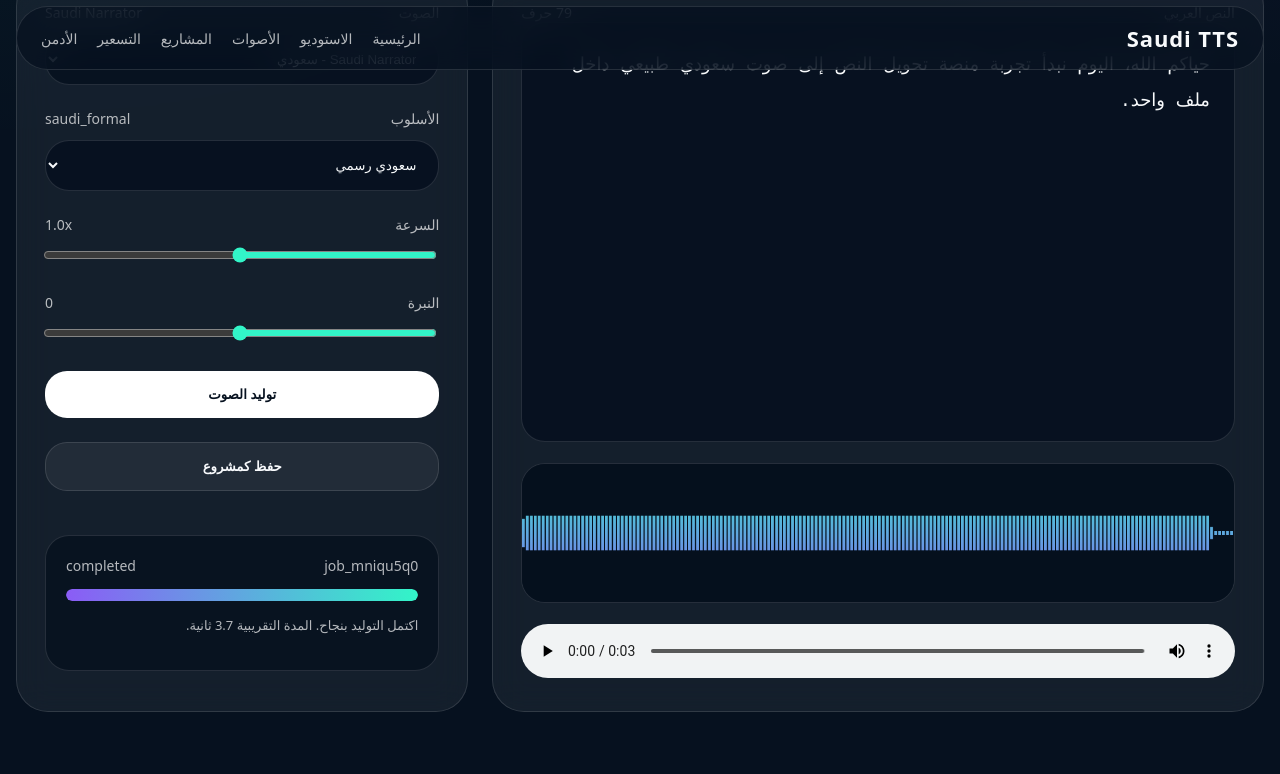
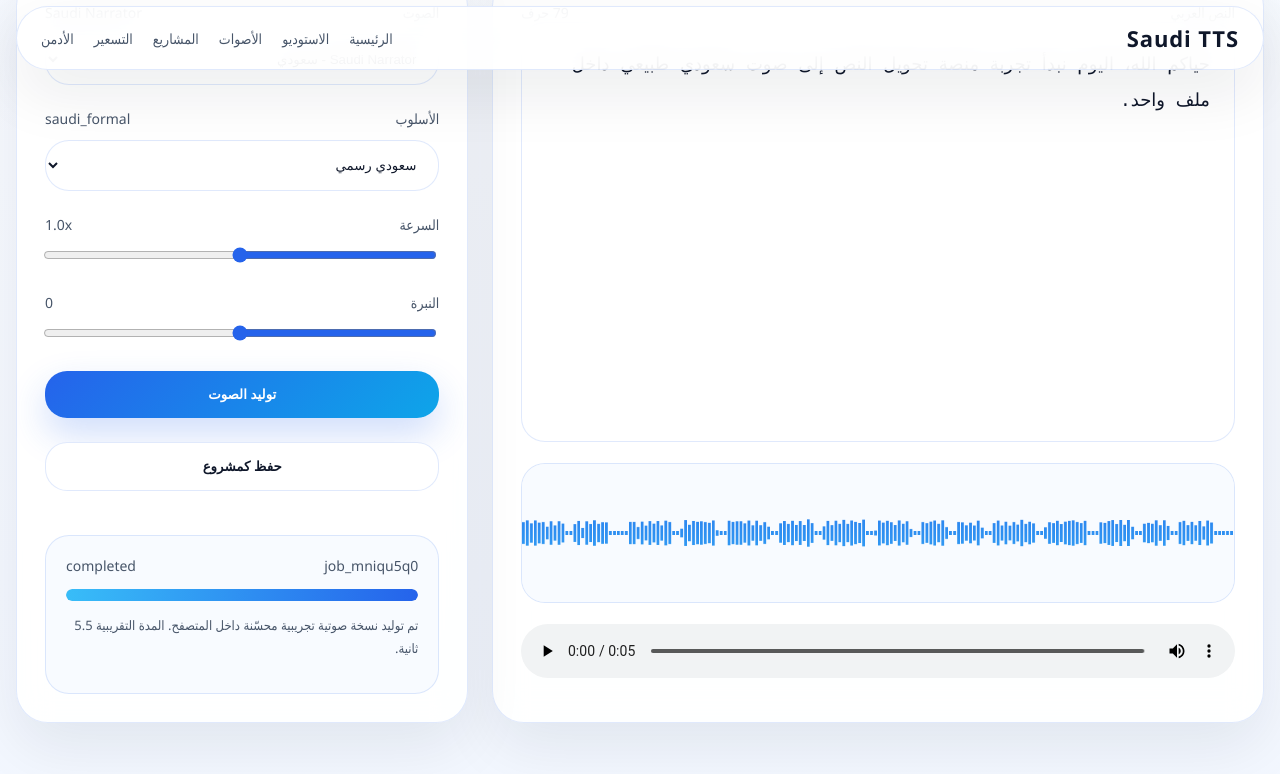
Before and after one commit to derlon2090-cpu/sounds, a plain HTML site: page index.html in a window 1280 px wide. Both pictures are taken after a click on the button "توليد الصوت". Shown: the part 914-1688 px from the top of the page. Drawn offline with Linux system fonts and the light colour scheme.

Commit message:
Add files via upload

```diff
--- a/index.html
+++ b/index.html
@@ -6,23 +6,26 @@
   <title>Saudi TTS Studio</title>
   <style>
     :root {
-      --bg: #06111f;
-      --panel: rgba(255, 255, 255, 0.06);
-      --border: rgba(255, 255, 255, 0.12);
-      --text: #f8fafc;
-      --muted: rgba(255, 255, 255, 0.7);
-      --neon: #32f5c8;
-      --violet: #8b5cf6;
+      --bg: #f4f8ff;
+      --panel: rgba(255, 255, 255, 0.92);
+      --border: rgba(37, 99, 235, 0.14);
+      --text: #0f172a;
+      --muted: #475569;
+      --neon: #2563eb;
+      --violet: #38bdf8;
+      --soft: #eaf2ff;
+      --shadow: 0 24px 60px rgba(15, 23, 42, 0.08);
     }
 
     * { box-sizing: border-box; }
     html { scroll-behavior: smooth; }
     body {
       margin: 0;
-      font-family: system-ui, -apple-system, BlinkMacSystemFont, "Segoe UI", sans-serif;
+      font-family: "Segoe UI", Tahoma, Arial, sans-serif;
       background:
-        radial-gradient(circle at top left, rgba(50, 245, 200, 0.12), transparent 30%),
-        radial-gradient(circle at top right, rgba(139, 92, 246, 0.16), transparent 28%),
+        radial-gradient(circle at top left, rgba(37, 99, 235, 0.10), transparent 30%),
+        radial-gradient(circle at top right, rgba(56, 189, 248, 0.14), transparent 28%),
+        linear-gradient(180deg, #ffffff, #f4f8ff 45%, #eaf2ff),
         var(--bg);
       color: var(--text);
     }
@@ -40,8 +43,9 @@
       padding: 16px 24px;
       border: 1px solid var(--border);
       border-radius: 999px;
-      background: rgba(6, 17, 31, 0.75);
+      background: rgba(255, 255, 255, 0.88);
       backdrop-filter: blur(18px);
+      box-shadow: var(--shadow);
     }
     .brand { font-size: 22px; font-weight: 800; letter-spacing: 0.04em; }
     .nav-links { display: flex; gap: 20px; flex-wrap: wrap; }
@@ -54,10 +58,11 @@
       display: inline-flex;
       padding: 10px 18px;
       border-radius: 999px;
-      border: 1px solid rgba(50, 245, 200, 0.25);
-      background: rgba(50, 245, 200, 0.08);
+      border: 1px solid rgba(37, 99, 235, 0.18);
+      background: #eef5ff;
       color: var(--neon);
       font-size: 14px;
+      font-weight: 700;
     }
     h1 { margin: 20px 0 0; font-size: clamp(46px, 6vw, 78px); line-height: 1.05; }
     .lead { max-width: 720px; color: var(--muted); line-height: 2; font-size: 18px; }
@@ -74,10 +79,10 @@
       justify-content: center;
       transition: 0.2s ease;
     }
-    .btn-primary { background: white; color: var(--bg); }
-    .btn-primary:hover { background: var(--neon); }
-    .btn-secondary { background: var(--panel); color: var(--text); border: 1px solid var(--border); }
-    .btn-secondary:hover { background: rgba(255, 255, 255, 0.1); }
+    .btn-primary { background: linear-gradient(135deg, #2563eb, #0ea5e9); color: #ffffff; box-shadow: 0 16px 36px rgba(37, 99, 235, 0.22); }
+    .btn-primary:hover { transform: translateY(-2px); filter: brightness(1.03); }
+    .btn-secondary { background: #ffffff; color: var(--text); border: 1px solid var(--border); }
+    .btn-secondary:hover { background: var(--soft); transform: translateY(-2px); }
 
     .card {
       border-radius: 32px;
@@ -85,10 +90,11 @@
       background: var(--panel);
       padding: 28px;
       backdrop-filter: blur(16px);
+      box-shadow: var(--shadow);
     }
     .wave-demo div, .wave-line {
       border-radius: 999px;
-      background: linear-gradient(270deg, var(--neon), var(--violet), rgba(255,255,255,0.15));
+      background: linear-gradient(270deg, #2563eb, #38bdf8, #dbeafe);
     }
     .wave-demo { display: flex; flex-direction: column; gap: 14px; margin-top: 18px; }
     .wave-demo div { height: 38px; }
@@ -103,7 +109,7 @@
       width: 100%;
       border-radius: 24px;
       border: 1px solid var(--border);
-      background: rgba(6, 17, 31, 0.82);
+      background: #ffffff;
       color: var(--text);
       outline: none;
     }
@@ -122,38 +128,38 @@
       margin-top: 20px;
       padding: 20px;
       border-radius: 24px;
-      background: rgba(6, 17, 31, 0.8);
+      background: #f8fbff;
       border: 1px solid var(--border);
     }
     .progress-track {
       margin-top: 14px;
       height: 12px;
       border-radius: 999px;
-      background: rgba(255,255,255,0.08);
+      background: #e2e8f0;
       overflow: hidden;
     }
     .progress-fill {
       width: 0%;
       height: 100%;
       border-radius: 999px;
-      background: linear-gradient(270deg, var(--neon), var(--violet));
+      background: linear-gradient(270deg, #2563eb, #38bdf8);
       transition: width 0.25s ease;
     }
     canvas {
       width: 100%;
       height: 140px;
       border-radius: 24px;
-      background: rgba(6, 17, 31, 0.8);
+      background: #f8fbff;
       border: 1px solid var(--border);
       margin-top: 16px;
     }
-    audio { width: 100%; margin-top: 16px; }
+    audio { width: 100%; margin-top: 16px; display: none; }
     .project-item {
       display: flex;
       justify-content: space-between;
       gap: 16px;
       padding: 18px 0;
-      border-bottom: 1px solid rgba(255,255,255,0.08);
+      border-bottom: 1px solid rgba(37, 99, 235, 0.1);
       color: var(--muted);
     }
     .mini { font-size: 13px; color: var(--muted); line-height: 1.8; }
@@ -330,9 +336,9 @@
 
   <script>
     const voices = [
-      { id: "voice_sa_narrator_01", name: "Saudi Narrator", accent: "سعودي", baseFreq: 172, gain: 0.50 },
-      { id: "voice_gulf_soft_01", name: "Gulf Soft", accent: "خليجي", baseFreq: 210, gain: 0.38 },
-      { id: "voice_sa_ad_01", name: "Ad Voice", accent: "إعلاني", baseFreq: 188, gain: 0.62 }
+      { id: "voice_sa_narrator_01", name: "Saudi Narrator", accent: "سعودي", baseFreq: 118, gain: 0.9, gender: "male" },
+      { id: "voice_gulf_soft_01", name: "Gulf Soft", accent: "خليجي", baseFreq: 186, gain: 0.78, gender: "female" },
+      { id: "voice_sa_ad_01", name: "Ad Voice", accent: "إعلاني", baseFreq: 142, gain: 1.0, gender: "male" }
     ];
 
     const scriptText = document.getElementById("scriptText");
@@ -362,6 +368,8 @@
     const SAMPLE_RATE = 22050;
     let latestBlobUrl = null;
     let latestDuration = 0;
+    let systemVoiceList = [];
+    let fallbackTimer = null;
 
     const replacements = {
       "0": "صفر", "1": "واحد", "2": "اثنان", "3": "ثلاثة", "4": "أربعة",
@@ -445,29 +453,81 @@
       return chunks;
     }
 
+    function refreshSystemVoices() {
+      if (!("speechSynthesis" in window)) return;
+      systemVoiceList = window.speechSynthesis.getVoices() || [];
+    }
+
+    function pickSystemArabicVoice() {
+      if (!systemVoiceList.length) refreshSystemVoices();
+      const selectedVoice = voices.find((voice) => voice.id === voiceSelect.value) || voices[0];
+      const arabicVoices = systemVoiceList.filter((voice) => (voice.lang || "").toLowerCase().startsWith("ar"));
+      if (!arabicVoices.length) return null;
+
+      const maleHints = ["male", "naayf", "hossam", "tarik", "mohammed", "maged"];
+      const femaleHints = ["female", "zira", "laila", "salma", "hoda", "mariam"];
+      const hints = selectedVoice.gender === "female" ? femaleHints : maleHints;
+
+      return arabicVoices.find((voice) =>
+        hints.some((hint) => `${voice.name} ${voice.voiceURI}`.toLowerCase().includes(hint))
+      ) || arabicVoices[0];
+    }
+
+    function estimateSpeechDuration(text) {
+      const len = normalizeArabicText(text).length;
+      return Math.max(1.2, Math.min(45, len / (11 * Number(speedRange.value))));
+    }
+
+    function formantsForChar(char) {
+      if ("ااهحعخ".includes(char)) return [700, 1220, 2600];
+      if ("ويمنبف".includes(char)) return [420, 980, 2200];
+      if ("يجشسززث".includes(char)) return [300, 2100, 3000];
+      if ("صضطظقغ".includes(char)) return [520, 1450, 2400];
+      if (".,،؛!?؟ ".includes(char)) return [0, 0, 0];
+      return [540, 1550, 2500];
+    }
+
     function synthesizeWaveform() {
       const selectedVoice = voices.find((voice) => voice.id === voiceSelect.value) || voices[0];
-      const styleGain = { saudi_formal: 0.52, saudi_youth: 0.46, gulf_soft: 0.38, promo: 0.65 };
+      const styleGain = { saudi_formal: 0.85, saudi_youth: 0.78, gulf_soft: 0.7, promo: 0.92 };
       const speed = Number(speedRange.value);
       const pitch = Number(pitchRange.value);
       const baseFrequency = selectedVoice.baseFreq * Math.pow(2, pitch / 12);
-      const gain = (styleGain[styleSelect.value] || selectedVoice.gain) * selectedVoice.gain;
+      const gain = (styleGain[styleSelect.value] || selectedVoice.gain) * selectedVoice.gain * 0.32;
       const chunks = splitChunks(normalizeArabicText(scriptText.value));
       const samples = [];
+      let phase = 0;
 
       chunks.forEach((chunk, index) => {
-        const duration = Math.max(0.55, Math.min(5.0, chunk.length / (22 * speed)));
-        const count = Math.floor(SAMPLE_RATE * duration);
-        const freq = baseFrequency + (index % 4) * 8;
+        const cleanChunk = chunk.replace(/\s+/g, " ").trim();
 
-        for (let i = 0; i < count; i++) {
-          const t = i / SAMPLE_RATE;
-          const env = Math.min(1, i / 500) * Math.min(1, (count - i) / 500);
-          const tone = Math.sin(2 * Math.PI * freq * t) + 0.35 * Math.sin(2 * Math.PI * freq * 2 * t);
-          samples.push(Math.max(-1, Math.min(1, tone * gain * env)));
+        for (let charIndex = 0; charIndex < cleanChunk.length; charIndex++) {
+          const char = cleanChunk[charIndex];
+          const isPause = " .,!؟?،؛".includes(char);
+          const duration = isPause ? 0.08 : Math.max(0.045, Math.min(0.13, 0.065 / speed));
+          const count = Math.floor(SAMPLE_RATE * duration);
+          const [f1, f2, f3] = formantsForChar(char);
+          const localPitch = baseFrequency + ((index + charIndex) % 5) * 3.5;
+
+          for (let i = 0; i < count; i++) {
+            const t = i / SAMPLE_RATE;
+            phase += (2 * Math.PI * localPitch) / SAMPLE_RATE;
+            const env = Math.sin((Math.PI * i) / Math.max(1, count - 1));
+            const vibrato = 1 + 0.015 * Math.sin(2 * Math.PI * 5.2 * t);
+            const glottal = 0.75 * Math.sin(phase * vibrato) + 0.2 * Math.sin(phase * 2.0) + 0.08 * Math.sin(phase * 3.0);
+            const aspiration = (Math.sin(phase * 7.1) + Math.sin(phase * 11.3)) * 0.015;
+            const vowel =
+              f1 === 0
+                ? 0
+                : (0.6 * Math.sin(2 * Math.PI * f1 * t) +
+                  0.28 * Math.sin(2 * Math.PI * f2 * t) +
+                  0.12 * Math.sin(2 * Math.PI * f3 * t)) * 0.18;
+            const sample = isPause ? 0 : (glottal * 0.82 + vowel + aspiration) * gain * env;
+            samples.push(Math.max(-1, Math.min(1, sample)));
+          }
         }
 
-        for (let i = 0; i < SAMPLE_RATE * 0.12; i++) samples.push(0);
+        for (let i = 0; i < SAMPLE_RATE * 0.08; i++) samples.push(0);
       });
 
       return new Float32Array(samples.length ? samples : [0]);
@@ -510,7 +570,7 @@
       const w = waveCanvas.width;
       const h = waveCanvas.height;
       ctx.clearRect(0, 0, w, h);
-      ctx.fillStyle = "rgba(6, 17, 31, 0.9)";
+      ctx.fillStyle = "#f8fbff";
       ctx.fillRect(0, 0, w, h);
       const bars = 180;
       const step = Math.max(1, Math.floor(floatSamples.length / bars));
@@ -523,11 +583,30 @@
         const barHeight = Math.max(6, peak * 180);
         const x = (i / bars) * w;
         const grad = ctx.createLinearGradient(x, 0, x, h);
-        grad.addColorStop(0, "#32f5c8");
-        grad.addColorStop(1, "#8b5cf6");
+        grad.addColorStop(0, "#2563eb");
+        grad.addColorStop(1, "#38bdf8");
         ctx.fillStyle = grad;
         ctx.fillRect(x, (h - barHeight) / 2, Math.max(2, w / bars - 2), barHeight);
       }
+    }
+
+    function playSystemSpeech(text, done) {
+      if (!("speechSynthesis" in window)) return false;
+
+      const systemVoice = pickSystemArabicVoice();
+      if (!systemVoice) return false;
+
+      window.speechSynthesis.cancel();
+      const utterance = new SpeechSynthesisUtterance(text);
+      utterance.lang = systemVoice.lang || "ar-SA";
+      utterance.voice = systemVoice;
+      utterance.rate = Number(speedRange.value);
+      utterance.pitch = Math.max(0.6, Math.min(1.6, 1 + Number(pitchRange.value) * 0.08));
+      utterance.volume = 1;
+      utterance.onend = done;
+      utterance.onerror = done;
+      window.speechSynthesis.speak(utterance);
+      return true;
     }
 
     async function generateAudio() {
@@ -543,14 +622,38 @@
       statusText.textContent = "تم استقبال النص، تجهيز المعالجة...";
       progressFill.style.width = "8%";
       generateBtn.disabled = true;
+      audioPlayer.style.display = "none";
 
       let progress = 8;
-      const timer = setInterval(() => {
+      if (fallbackTimer) clearInterval(fallbackTimer);
+      fallbackTimer = setInterval(() => {
         progress = Math.min(progress + 11, 92);
         jobStatus.textContent = "processing";
         progressFill.style.width = `${progress}%`;
-        statusText.textContent = `جاري توليد المقطع ${Math.max(1, Math.ceil(progress / 20))} من 6`;
+        statusText.textContent = `جاري تجهيز وتشغيل الصوت... ${progress}%`;
       }, 180);
+
+      const finishJob = (message) => {
+        if (fallbackTimer) clearInterval(fallbackTimer);
+        fallbackTimer = null;
+        progressFill.style.width = "100%";
+        jobStatus.textContent = "completed";
+        statusText.textContent = message;
+        generateBtn.disabled = false;
+      };
+
+      const previewSamples = synthesizeWaveform();
+      drawWaveform(previewSamples);
+      latestDuration = estimateSpeechDuration(text);
+
+      const usedSystemVoice = playSystemSpeech(text, () => {
+        finishJob(`تم تشغيل صوت عربي من المتصفح بجودة أفضل. المدة التقريبية ${latestDuration.toFixed(1)} ثانية.`);
+      });
+
+      if (usedSystemVoice) {
+        statusText.textContent = "يتم الآن تشغيل صوت عربي من أصوات النظام في المتصفح.";
+        return;
+      }
 
       setTimeout(() => {
         const samples = synthesizeWaveform();
@@ -559,12 +662,10 @@
         if (latestBlobUrl) URL.revokeObjectURL(latestBlobUrl);
         latestBlobUrl = URL.createObjectURL(wavBlob);
         audioPlayer.src = latestBlobUrl;
+        audioPlayer.style.display = "block";
+        audioPlayer.play().catch(() => {});
         drawWaveform(samples);
-        clearInterval(timer);
-        progressFill.style.width = "100%";
-        jobStatus.textContent = "completed";
-        statusText.textContent = `اكتمل التوليد بنجاح. المدة التقريبية ${latestDuration.toFixed(1)} ثانية.`;
-        generateBtn.disabled = false;
+        finishJob(`تم توليد نسخة صوتية تجريبية محسّنة داخل المتصفح. المدة التقريبية ${latestDuration.toFixed(1)} ثانية.`);
       }, 1700);
     }
 
@@ -596,6 +697,11 @@
       voiceSelect.appendChild(option);
     });
 
+    if ("speechSynthesis" in window) {
+      refreshSystemVoices();
+      window.speechSynthesis.onvoiceschanged = refreshSystemVoices;
+    }
+
     scriptText.addEventListener("input", updateLabels);
     voiceSelect.addEventListener("change", updateLabels);
     styleSelect.addEventListener("change", updateLabels);
```
